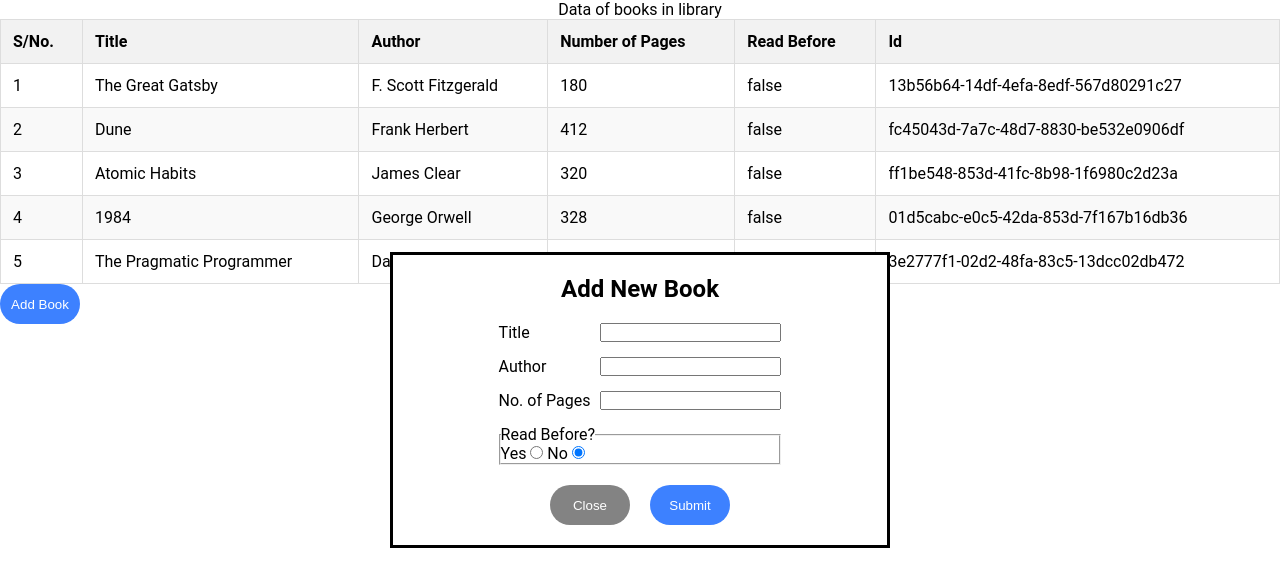
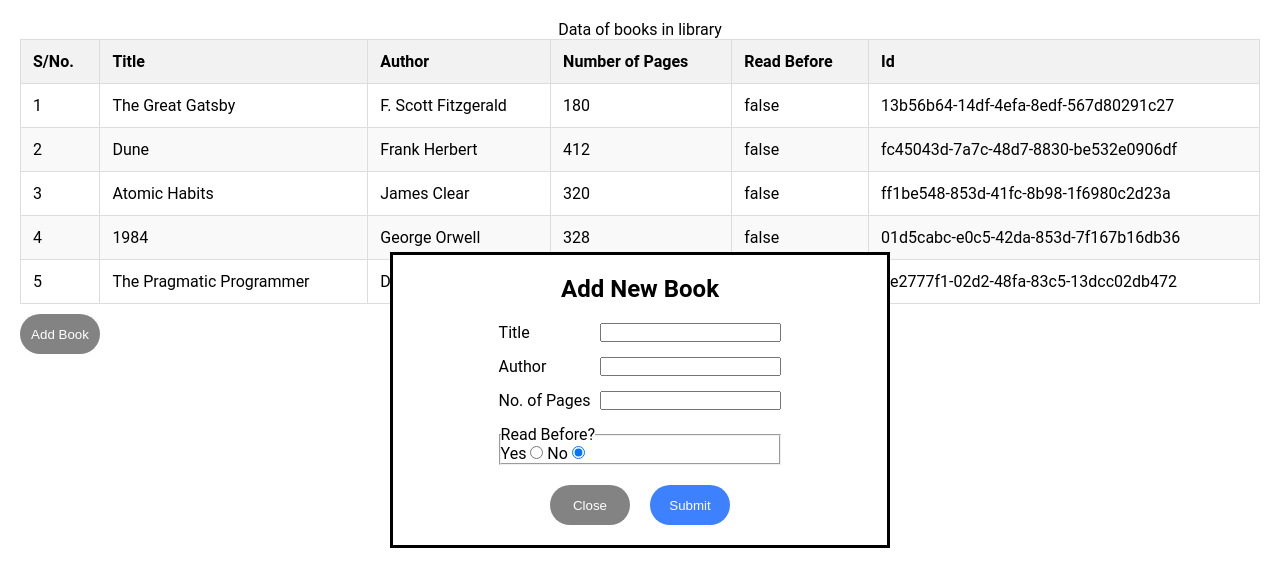
Before and after one commit to lesterc013/top-library, a plain HTML site: page index.html in a window 1280 px wide. Drawn offline with Linux system fonts and the light colour scheme.

Commit message:
Add some padding to main content. Changed buttons default colours

```diff
--- a/index.html
+++ b/index.html
@@ -43,6 +43,7 @@
       </div>
     </dialog>
 
+    <div class="main-content">
       <table class="library-data">
         <caption>
           Data of books in library
@@ -52,6 +53,7 @@
       </table>
 
       <button class="open-modal-button" type="button">Add Book</button>
+    </div>
     <script src="script.js"></script>
   </body>
 </html>
--- a/style.css
+++ b/style.css
@@ -7,6 +7,8 @@
 :root {
   font-size: 62.5%;
   --standard-font-size: 1.6rem;
+  --bold-font-weight: 400;
+  --default-button-colour: #838383;
 }
 
 body,
@@ -30,7 +32,7 @@ button {
   outline: none;
   border: none;
   cursor: pointer;
-  background-color: rgb(61, 129, 255);
+  background-color: var(--default-button-colour);
   color: white;
   width: 80px;
   height: 40px;
@@ -61,6 +63,13 @@ tr:nth-child(even) {
 
 tr:hover {
   background-color: #ddd; /* Hover highlight */
+}
+
+.main-content {
+  display: flex;
+  flex-direction: column;
+  gap: 1rem;
+  padding: 2rem;
 }
 
 .new-book-modal {
@@ -96,6 +105,6 @@ tr:hover {
   gap: 2rem;
 }
 
-.close-modal-button {
-  background-color: #838383;
+.new-book-form-buttons > button[id="submit"] {
+  background-color: rgb(61, 129, 255);
 }
```
Lines whose indentation alone changed are shown as unchanged.
